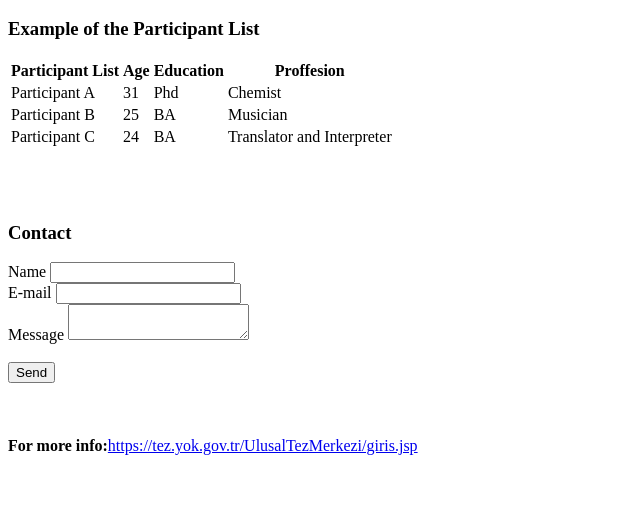
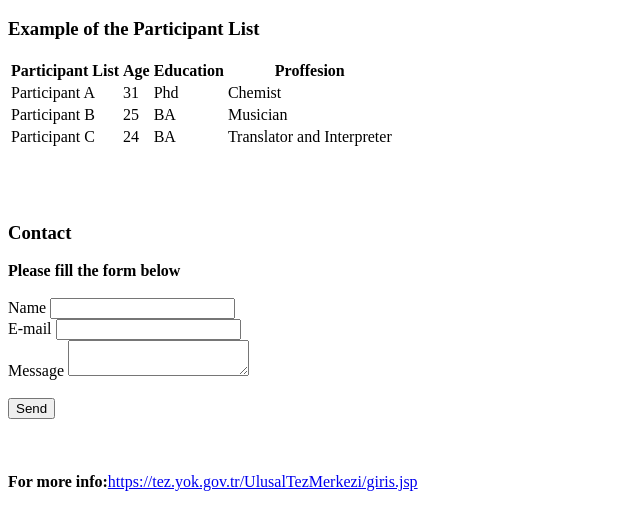
Before and after one commit to ahmet92akinsel/html-scrapbook, a plain HTML site: page html-scrapbook.html in a window 1280 px wide. Shown: the part 2055-2584 px from the top of the page, without its empty margins (0-640 px from the left). Before the commit the page ends 2554 px from the top, so only its background shows below. Drawn offline with Linux system fonts and the light colour scheme.

Commit message:
Scrapbook

```diff
--- a/html-scrapbook.html
+++ b/html-scrapbook.html
@@ -17,11 +17,11 @@
 
 
 
-        <p>Cinema and music are two branches of art that  prompt the human beings to affection and  reasoning. In  the  process  in  which  sounds  are  brought  together  into  a  composition,  the concept  of  music  brings  harmony,  rhythm  and  time  together  and  creates  a  narration. In  this respect,  it  is  similar  to  the  art  of  cinema,  which  brings  moving  images  together  in  order  to create  a  narration.  When  the  association  between  cinema  and  music  is  observed  from  a historical perspective, it can be stated that these two art forms are inseparable from each other. The  reception  of  a  music  in  a  movie  has  always  been  an  interesting  topic.  British-American filmmaker Christopher Nolan presents his audiencean audio-visual worlds with his films. The subject of the study is the question of how music is received in Nolan films. In this context, as part of the study, Christopher Nolan‟s Memento, Inception and Dunkirk films were received by the cinephiles and produced a new text.</p>
+        <p>  Cinema and music are two branches of art that  prompt the human beings to affection and  reasoning. In  the  process  in  which  sounds  are  brought  together  into  a  composition,  the concept  of  music  brings  harmony,  rhythm  and  time  together  and  creates  a  narration. In  this respect,  it  is  similar  to  the  art  of  cinema,  which  brings  moving  images  together  in  order  to create  a  narration.  When  the  association  between  cinema  and  music  is  observed  from  a historical perspective, it can be stated that these two art forms are inseparable from each other. The  reception  of  a  music  in  a  movie  has  always  been  an  interesting  topic.  British-American filmmaker Christopher Nolan presents his audiencean audio-visual worlds with his films. The subject of the study is the question of how music is received in Nolan films. In this context, as part of the study, Christopher Nolan‟s Memento, Inception and Dunkirk films were received by the cinephiles and produced a new text.</p>
 
-        <p>The necessity of a process of creation in collaboration brings to mind that cinema is a unique  art.  Cinema,  like  every  branch  of  art,  focuses  on  narratives.  It  can  be  stated  that everything  that  we  see  and  hear  in  the  cinema  which  presents  an  audio-visual  world  has  a meaning.  Therefore,  the  subject  of  this  research  is  how  the  music  is  received  in  ChristopherNolan  films.  In  the  study,  the  problem  of  how  the  music  is  acquired  in  Christopher  Nolan films   is   evaluated   by   leaning   against   a   constructive   ontology   and   phenomenological methodology. The theoretical framework of the study is based on the Reception Theory. The Reception  Theory  exhibits  a  reader-side  attitude  to  achieve  the  meaning  of  the  text.  In  this interaction-based  process,  each  reading  of  the  text  refers  to  the  reproduction  of  the  text,  and each  reader  interprets  the  text  in  relation  to  his  or  her  background,  experience  and  language skills. Undoubtedly, since these elements are different for each audience and the viewers will experience  reception.  This  study  aims  to  evaluate  the  place  and  mystery  of  music  in  these different interpretations in the cinema narrative.</p>
+        <p>  The necessity of a process of creation in collaboration brings to mind that cinema is a unique  art.  Cinema,  like  every  branch  of  art,  focuses  on  narratives.  It  can  be  stated  that everything  that  we  see  and  hear  in  the  cinema  which  presents  an  audio-visual  world  has  a meaning.  Therefore,  the  subject  of  this  research  is  how  the  music  is  received  in  ChristopherNolan  films.  In  the  study,  the  problem  of  how  the  music  is  acquired  in  Christopher  Nolan films   is   evaluated   by   leaning   against   a   constructive   ontology   and   phenomenological methodology. The theoretical framework of the study is based on the Reception Theory. The Reception  Theory  exhibits  a  reader-side  attitude  to  achieve  the  meaning  of  the  text.  In  this interaction-based  process,  each  reading  of  the  text  refers  to  the  reproduction  of  the  text,  and each  reader  interprets  the  text  in  relation  to  his  or  her  background,  experience  and  language skills. Undoubtedly, since these elements are different for each audience and the viewers will experience  reception.  This  study  aims  to  evaluate  the  place  and  mystery  of  music  in  these different interpretations in the cinema narrative.</p>
 
-        <p>The  research  takes  its  reference  from  Christopher  Nolan‟s  cinema.  Memento, Inception and Dunkirk texts from the director‟s filmography were selected for the research; How these films were received and how the music was included in the processof meaningful
+        <p>  The  research  takes  its  reference  from  Christopher  Nolan‟s  cinema.  Memento, Inception and Dunkirk texts from the director‟s filmography were selected for the research; How these films were received and how the music was included in the processof meaningful
      vinterpretation of the film were evaluated with the perspective of the participants. Accordingly, in the context of the study, a research which includes the reception of Christopher Nolan‟s Memento,  Inception  and  Dunkirk  films  by  the  participants  is  designed  and  participants  were asked to produce a new  text based on semi-structured questions about these texts in order to encourage making sense of the text in the creative process.At the end of the research, it has been reached the conclusion that since every participant participating in the research process has different experiences and knowledge, each one of them has different ways of receiving the meaning  by  means  of  music  in  the  films.  As  a  writer,  the  author-audience  rewrites  the meaning ofthe film and does so through music.</p>
 
 
@@ -103,7 +103,10 @@
         <br>
         <div>
         <h3>Contact</h3>
+        <span><b>Please fill the form below</b></span>
         </div>
+        <br>
+
      <form>
         <div>
             <label for="name">Name</label>
```
